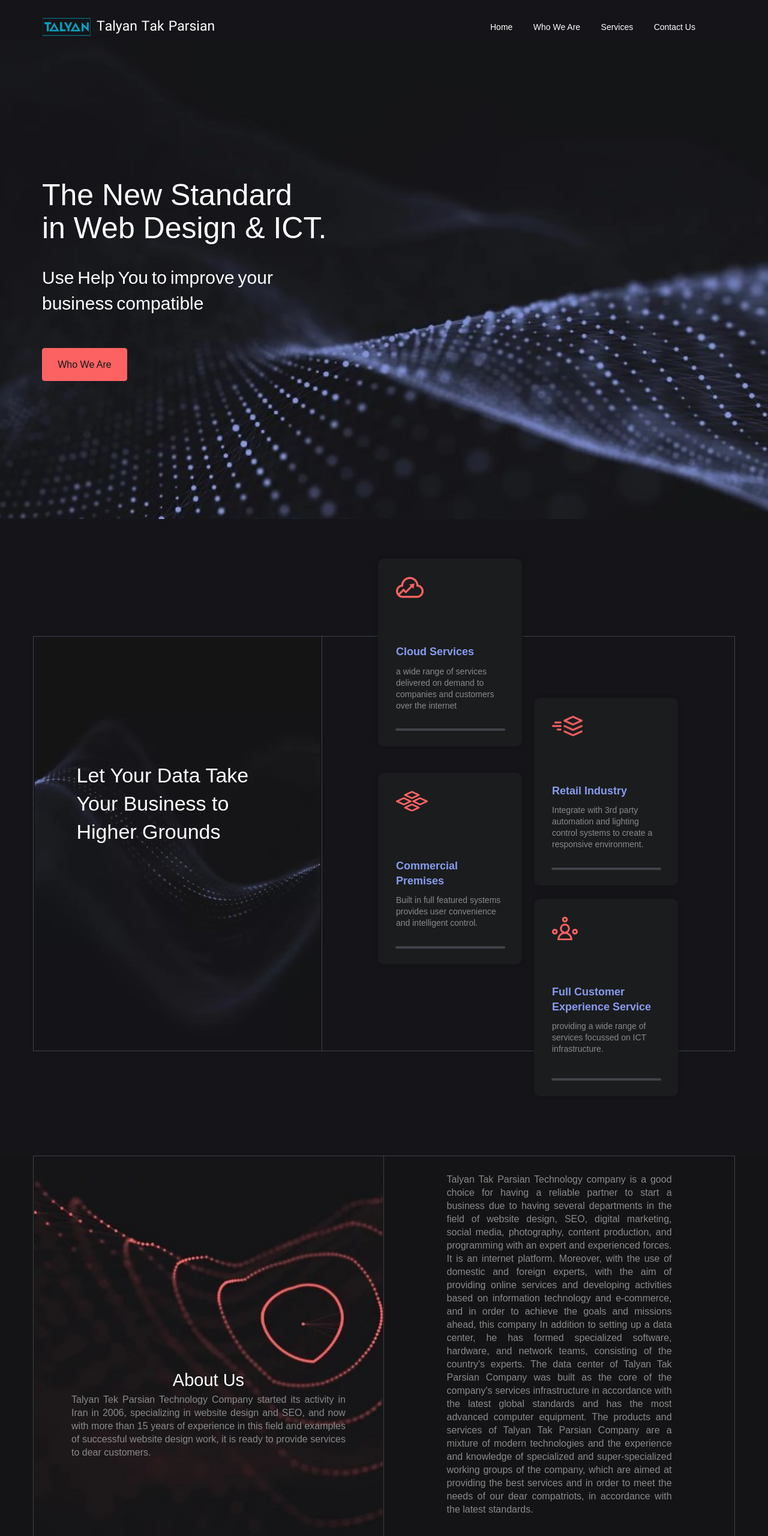
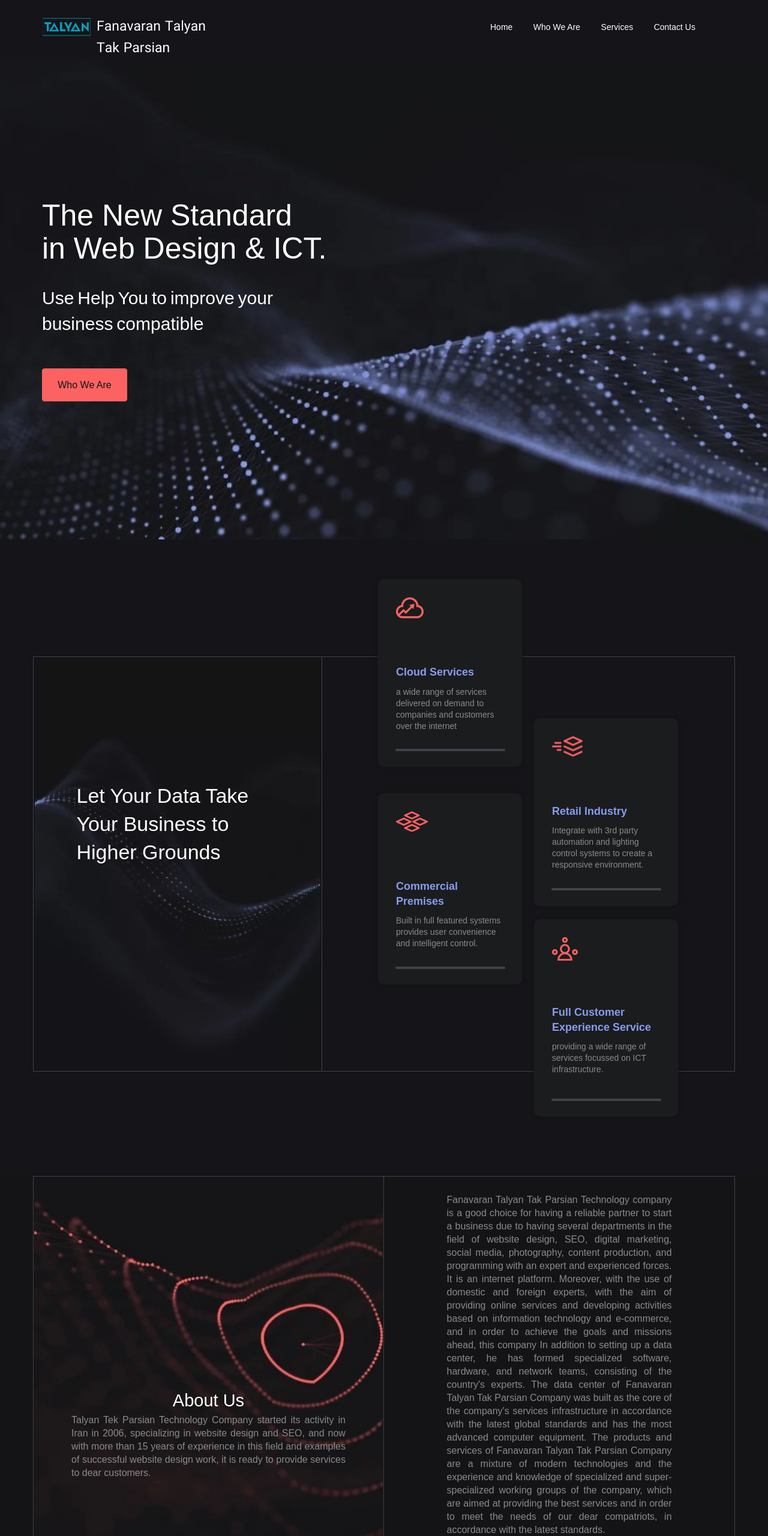
Before and after one commit to mohammadKarimi/Talyan, a plain HTML site: page index.html in a window 1280 px wide. Shown: the top 2560 px of the page at 60% size. Drawn offline with Linux system fonts and the light colour scheme; a script that the page names is missing.

Commit message:
Change Name

```diff
--- a/index.html
+++ b/index.html
@@ -73,7 +73,7 @@
                                 <a href='#Services' target='_self'>Services</a>
                             </li>
                             <li class='' style=''>
-                                <a href='' target='/about.html'>Contact Us</a>
+                                <a href='' target='#contact'>Contact Us</a>
                             </li>
                         </ul>
                         <div class='wzc62-mobile wz-menu-toggle'>
@@ -97,7 +97,7 @@
                             <h2 class="wz-font-h2" style="font-size: 23px; line-height: normal;">
                                 <span style="font-size:23px;">
                                     <span style="font-family:iransans,tahoma,serif;">
-                                        <span style="color:#ffffff;">Talyan Tak Parsian</span>
+                                        <span style="color:#ffffff;">Fanavaran Talyan Tak Parsian</span>
                                     </span>
                                 </span>
                             </h2>
@@ -465,8 +465,8 @@
                                                 <span style="font-family:arial,helvetica,sans-serif;">
                                                     <span style="color:#8a8a8a;">
 
-                                                        Talyan Tak Parsian Technology company is a good choice for having a reliable partner to start a business due to having several departments in the field of website design, SEO, digital marketing, social media, photography, content production, and programming with an expert and experienced forces. It is an internet platform.
-                                                        Moreover,  with the use of domestic and foreign experts, with the aim of providing online services and developing activities based on information technology and e-commerce, and in order to achieve the goals and missions ahead, this company In addition to setting up a data center, he has formed specialized software, hardware, and network teams, consisting of the country's experts. The data center of Talyan Tak Parsian Company was built as the core of the company's services infrastructure in accordance with the latest global standards and has the most advanced computer equipment. The products and services of Talyan Tak Parsian Company are a mixture of modern technologies and the experience and knowledge of specialized and super-specialized working groups of the company, which are aimed at providing the best services and in order to meet the needs of our dear compatriots, in accordance with the latest standards.
+                                                        Fanavaran Talyan Tak Parsian Technology company is a good choice for having a reliable partner to start a business due to having several departments in the field of website design, SEO, digital marketing, social media, photography, content production, and programming with an expert and experienced forces. It is an internet platform.
+                                                        Moreover,  with the use of domestic and foreign experts, with the aim of providing online services and developing activities based on information technology and e-commerce, and in order to achieve the goals and missions ahead, this company In addition to setting up a data center, he has formed specialized software, hardware, and network teams, consisting of the country's experts. The data center of Fanavaran Talyan Tak Parsian Company was built as the core of the company's services infrastructure in accordance with the latest global standards and has the most advanced computer equipment. The products and services of Fanavaran Talyan Tak Parsian Company are a mixture of modern technologies and the experience and knowledge of specialized and super-specialized working groups of the company, which are aimed at providing the best services and in order to meet the needs of our dear compatriots, in accordance with the latest standards.
 
                                                     </span>
                                                 </span>
@@ -742,7 +742,7 @@
         <!-- Are You Ready -->
 
 
-        <div class='wz-section-full wzc-section-footer-full'>
+        <div class='wz-section-full wzc-section-footer-full' id="contact">
             <div id='wz-section-footer' class='wz-section wzc-section-footer wz-section-grid'>
                 <div id='wze483' class='wz-element' data-widget='wz-box' data-minheight='1' data-minwidth='1'>
                     <div class='wzc82 wz-template'>
@@ -797,7 +797,7 @@
                                         <h2 class="wz-font-h2" style="font-size:23px;">
                                             <span style="font-size:23px;">
                                                 <span style="font-family:iransans,tahoma,serif;">
-                                                    <span style="color:#ffffff;">Talyan Tak Parsian</span>
+                                                    <span style="color:#ffffff;">Fanavaran Talyan Tak Parsian</span>
                                                 </span>
                                             </span>
                                         </h2>
@@ -940,7 +940,7 @@
                                         <p class="wz-font-h2" style="font-size: 14px; line-height: 2em;">
                                             <span style="font-family:arial,helvetica,sans-serif;">
                                                 <span style="font-size:14px;">
-                                                    <span style="color:#949494;">©&nbsp;Talyan Tak Parsian. All rights reserved.</span>
+                                                    <span style="color:#949494;">©&nbsp;Fanavaran Talyan Tak Parsian. All rights reserved.</span>
                                                 </span>
                                             </span>
                                         </p>
```
